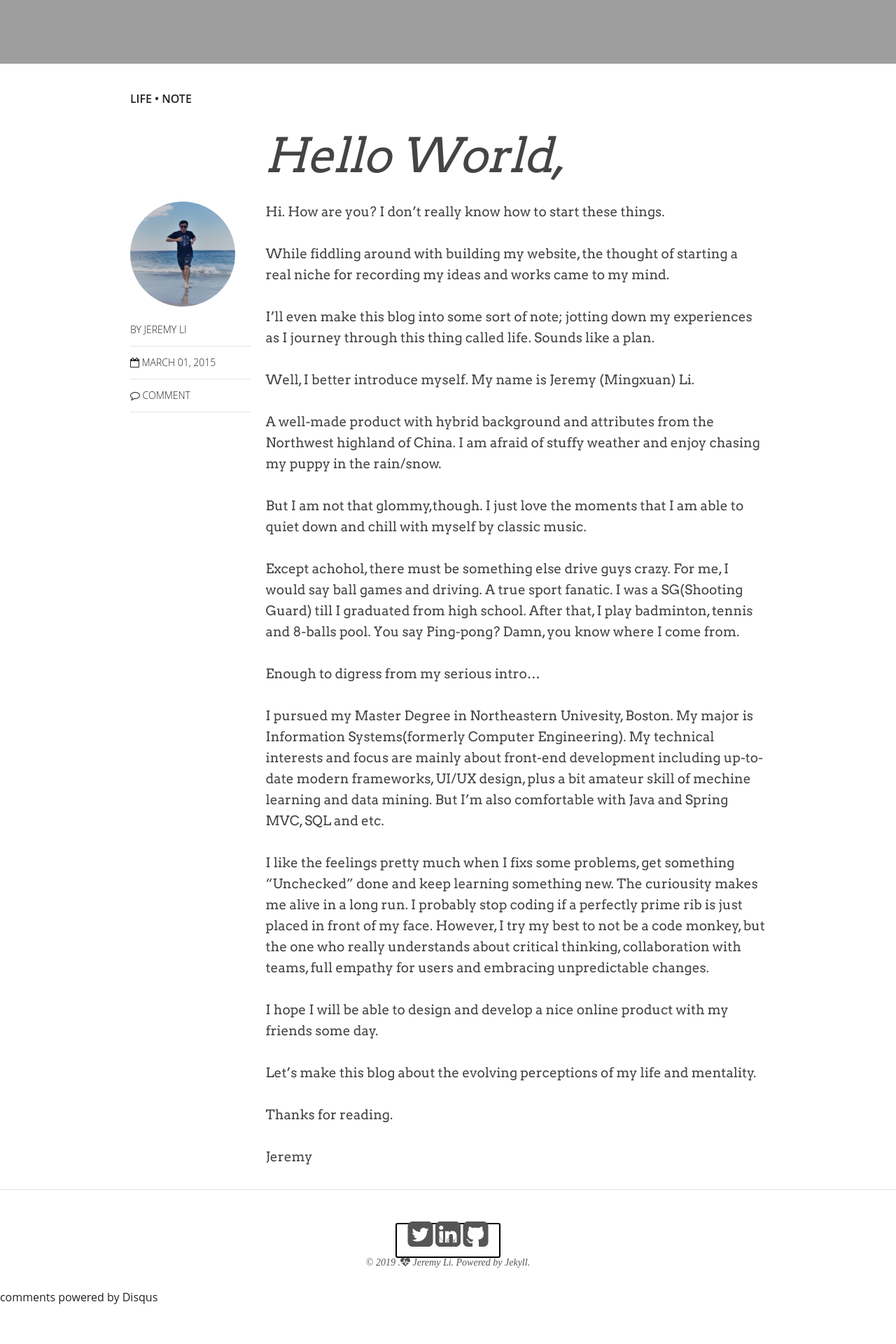
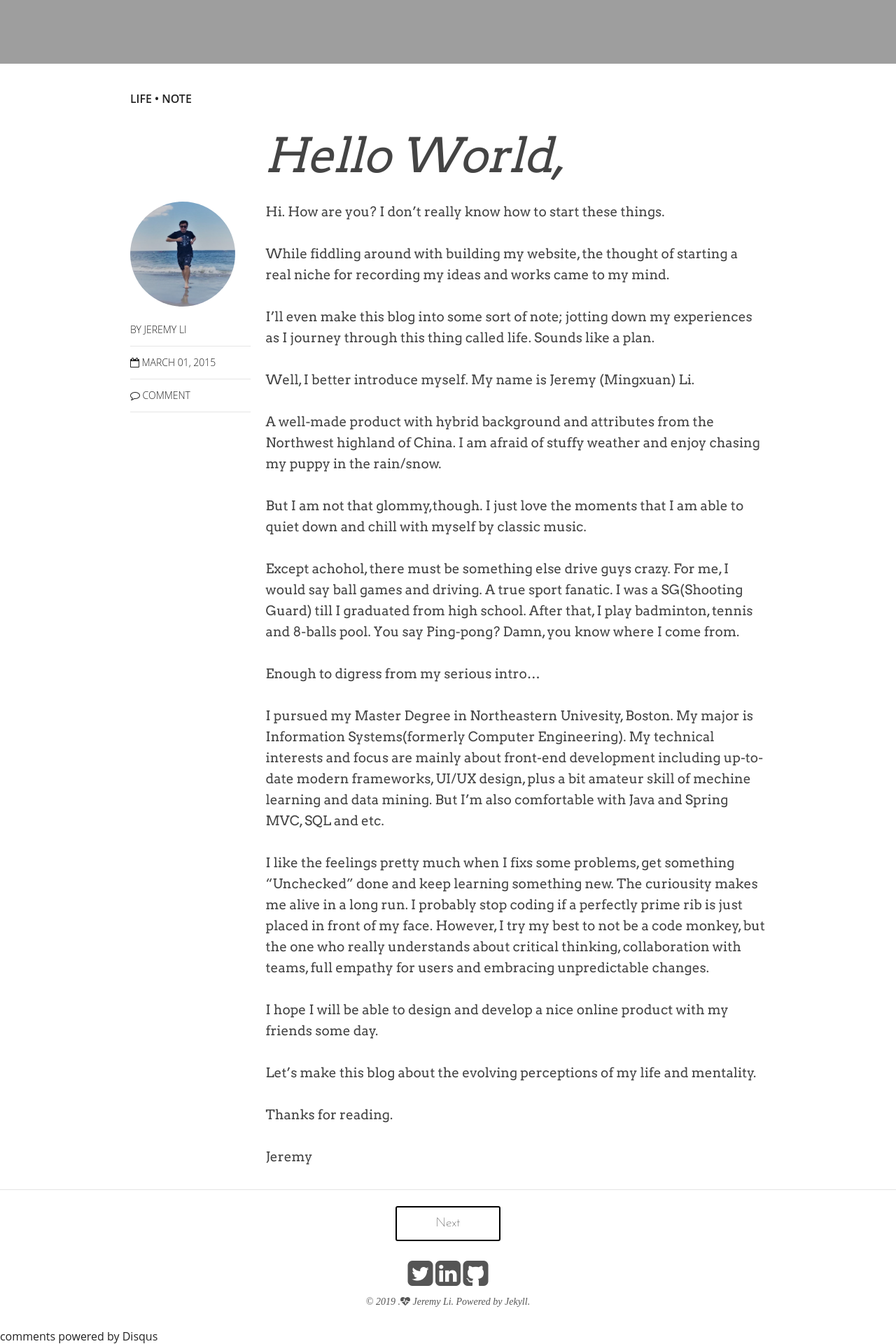
Before and after one commit to Jeremygarden/jeremygarden.github.io, a Jekyll site: the page built from _posts/blog/2015-03-01-hello_world.md, in a window 1280 px wide. Shown: the part 815-2735 px from the top of the page at 70% size. Built offline with Jekyll 4.4.1, drawn with Linux system fonts in a browser that asks for light colours; nearby versions of some CDN libraries; comment, search, counter and statistics services are not loaded; before the commit the page ends 2679 px from its top, so only the background shows below that.

Commit message:
footer margin tweak fix

```diff
--- a/_sass/_layout.scss
+++ b/_sass/_layout.scss
@@ -335,7 +335,7 @@ span + .entry-title {
 }
 // Pagination
 .pagination {
-  margin-top: 2em;
+  margin-top: -1.5em;
   text-align: center;
 }
 // Page layout
@@ -451,7 +451,7 @@ span + .entry-title {
 
 .footer-wrapper {
   @include clearfix;
-  margin: 3em auto 1em;
+  margin: 7em auto 1em;
 
   text-align: center;
   height: 70px;
```
